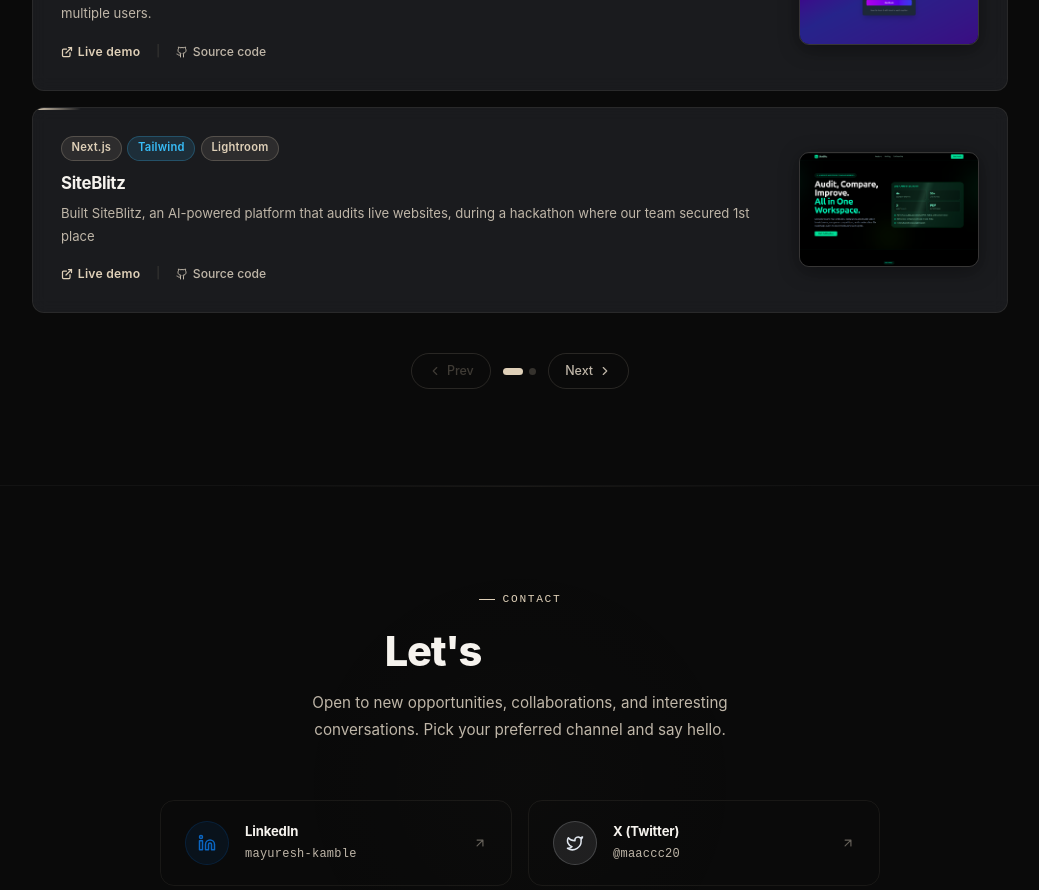
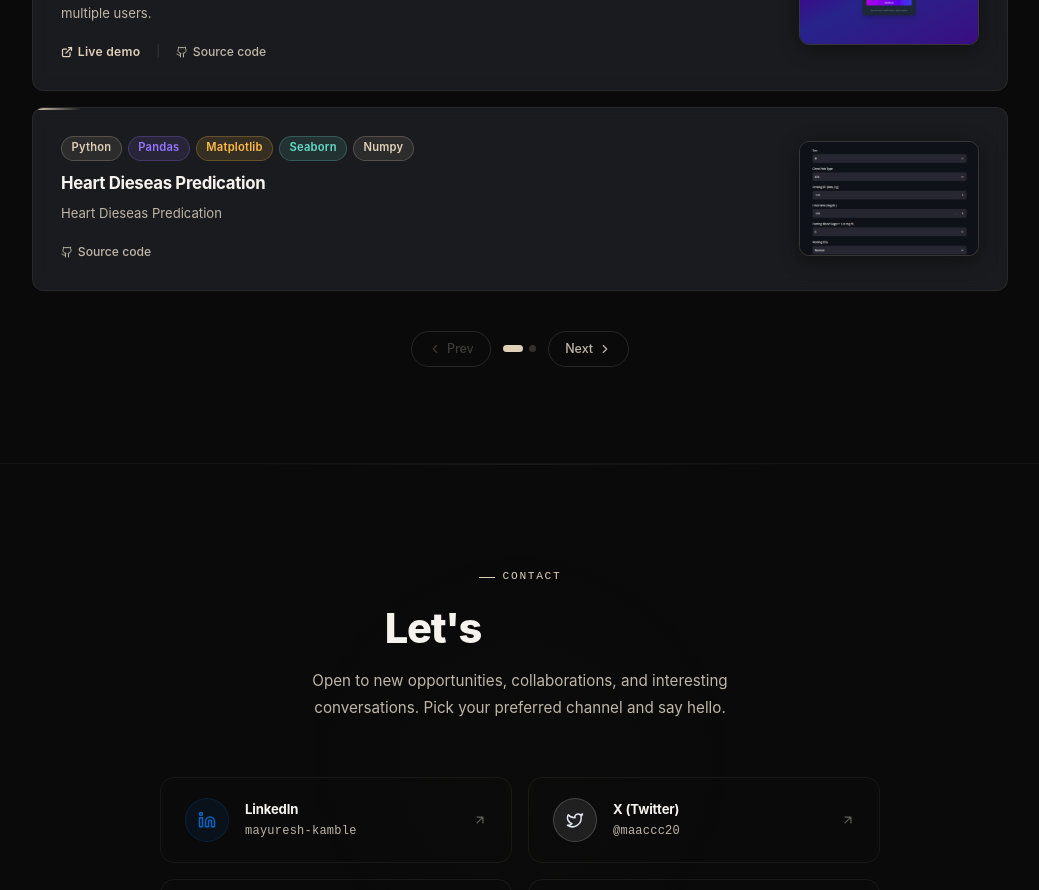
Before and after one commit to Maaaccc05/Macc, a React (Vite) app: page / in a window 1280 px wide. Shown: the part 2800-3690 px from the top of the page, without its empty margins (120-1159 px from the left). Built offline with nearby package versions, Linux system fonts and the light colour scheme.

Commit message:
added new project and favicon image

```diff
--- a/src/components/ProjectsSection.jsx
+++ b/src/components/ProjectsSection.jsx
@@ -25,9 +25,20 @@ const projects = [
     demoUrl: "https://streamtogether.onrender.com/",
     githubUrl: "https://github.com/Maaaccc05/StreamTogether",
   },
+  {
+    id: 3,
+    category: "ml",
+    title: "Heart Dieseas Predication",
+    description:
+      "Heart Dieseas Predication",
+    image: "/projects/image6.png",
+    tags: ["Python", "Pandas", "Matplotlib", "Seaborn", "Numpy"],
+    githubUrl: "https://heart-dieseas-predictor.streamlit.app/",
+  },
+
 
   {
-    id: 3,
+    id: 4,
     category: "webdev",
     title: "SiteBlitz",
     description:
@@ -39,7 +50,7 @@ const projects = [
   },
 
   {
-    id: 4,
+    id: 5,
     category: "ml",
     title: "Car Price Prediction",
     description:
@@ -50,7 +61,7 @@ const projects = [
   },
 
   {
-    id: 5,
+    id: 6,
     category: "webdev",
     title: "Cafe Finder",
     description:
```
Also changed, not shown: index.html (+1 -1 lines), public/favicon.png (added), public/projects/image6.png (added).
